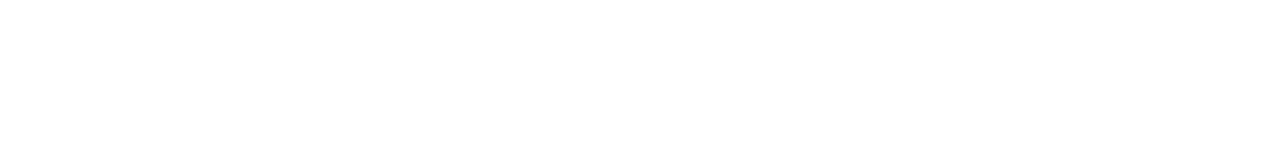
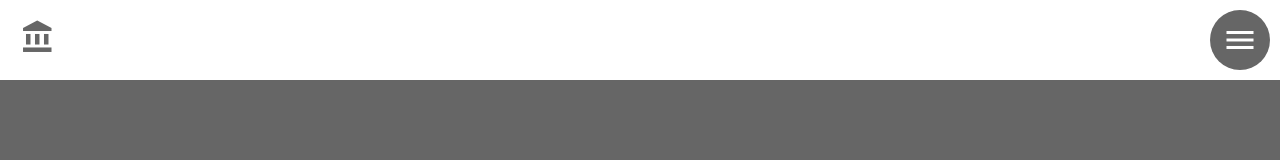
Before and after one commit to klikknpro/ui-final-state-money, a plain HTML site: page index.html in a window 1280 px wide. Drawn offline with Linux system fonts and the light colour scheme.

Commit message:
navbar done

```diff
--- a/index.html
+++ b/index.html
@@ -11,5 +11,14 @@
     <script src="./script.js"></script>
     <title>Currencies</title>
   </head>
-  <body></body>
+  <body>
+    <nav>
+      <h1>
+        <span class="material-icons logo-icon"> account_balance </span>
+      </h1>
+      <button>
+        <span class="material-icons menu-icon"> menu </span>
+      </button>
+    </nav>
+  </body>
 </html>
--- a/style.css
+++ b/style.css
@@ -52,3 +52,55 @@ select {
 /* CSS reset */
 
 /* font-family: 'Roboto', sans-serif; */
+
+:root {
+  --clr-dark: #666;
+  --clr-light: #fff;
+}
+
+* {
+  font-family: "Roboto", sans-serif;
+}
+
+body {
+  background-color: var(--clr-dark);
+}
+
+nav {
+  width: 100%;
+  height: 80px;
+  position: fixed;
+  top: 0;
+  left: 0;
+  z-index: 99;
+  padding-left: 20px;
+  padding-right: 10px;
+
+  display: flex;
+  justify-content: space-between;
+  align-items: center;
+
+  background-color: var(--clr-light);
+}
+
+.logo-icon {
+  font-size: 36px;
+  color: var(--clr-dark);
+}
+
+nav button {
+  width: 60px;
+  height: 60px;
+
+  display: flex;
+  justify-content: center;
+  align-items: center;
+
+  border-radius: 30px;
+  background-color: var(--clr-dark);
+}
+
+.menu-icon {
+  font-size: 36px;
+  color: var(--clr-light);
+}
```
